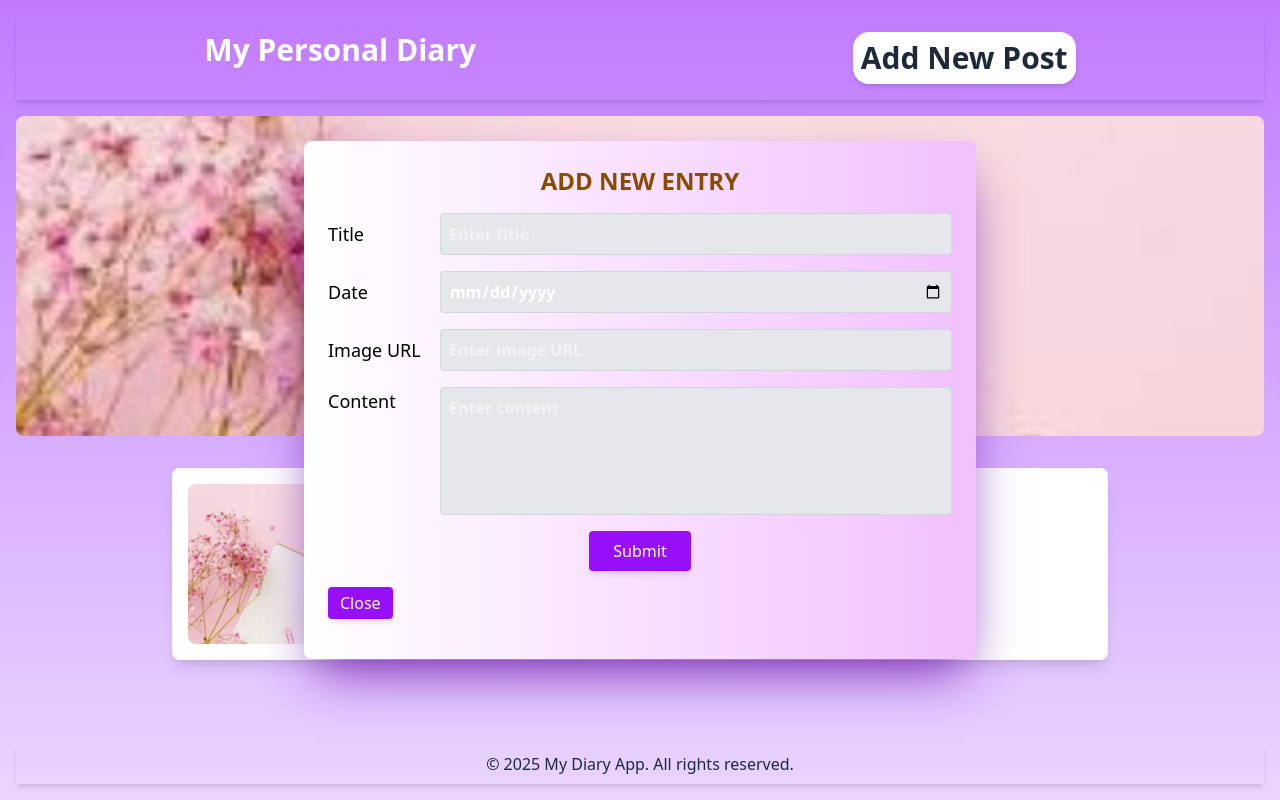
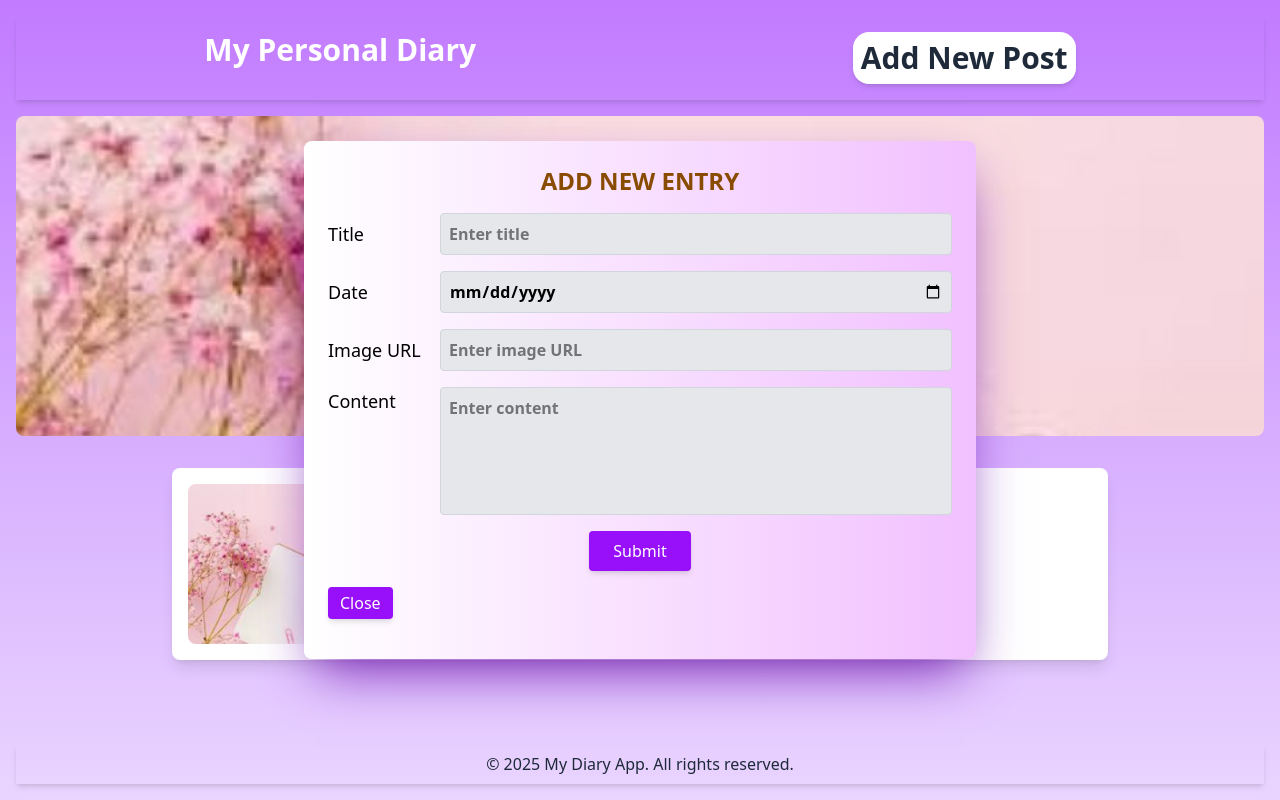
Before and after one commit to adrianny90/Diary, a React (Vite) app: page / in a window 1280 px wide. Both pictures are taken after a click on the button "Add New Post". Built offline with nearby package versions, Linux system fonts and the light colour scheme.

Commit message:
text black

```diff
--- a/src/components/Modal.jsx
+++ b/src/components/Modal.jsx
@@ -56,7 +56,7 @@ const Modal = ({ add, changeAdd }) => {
             </label>
             <input
               type="text"
-              className="flex-1 p-2 border border-gray-300 rounded bg-gray-200 text-sm sm:text-base"
+              className="flex-1 p-2  text-black border border-gray-300 rounded bg-gray-200 text-sm sm:text-base"
               placeholder="Enter title"
               required
               name="title"
@@ -71,7 +71,7 @@ const Modal = ({ add, changeAdd }) => {
             </label>
             <input
               type="date"
-              className="flex-1 p-2 border border-gray-300 rounded bg-gray-200 text-sm sm:text-base"
+              className="flex-1 p-2 text-black  border border-gray-300 rounded bg-gray-200 text-sm sm:text-base"
               required
               name="date"
               onChange={handleChange}
@@ -85,8 +85,8 @@ const Modal = ({ add, changeAdd }) => {
             </label>
             <input
               type="url"
-              className="flex-1 p-2 border border-gray-300 rounded bg-gray-200 text-sm sm:text-base"
-              placeholder="Enter image URL"
+              className="flex-1 p-2 text-black border border-gray-300 rounded bg-gray-200 text-sm sm:text-base"
+              placeholder="Enter image URL "
               name="imageUrl"
               onChange={handleChange}
               value={formData.imageUrl}
@@ -98,7 +98,7 @@ const Modal = ({ add, changeAdd }) => {
               Content
             </label>
             <textarea
-              className="flex-1 p-2 border border-gray-300 rounded bg-gray-200 h-24 sm:h-32 resize-none text-sm sm:text-base"
+              className="flex-1 p-2 text-black border border-gray-300 rounded bg-gray-200 h-24 sm:h-32 resize-none text-sm sm:text-base"
               placeholder="Enter content"
               required
               name="content"
```
